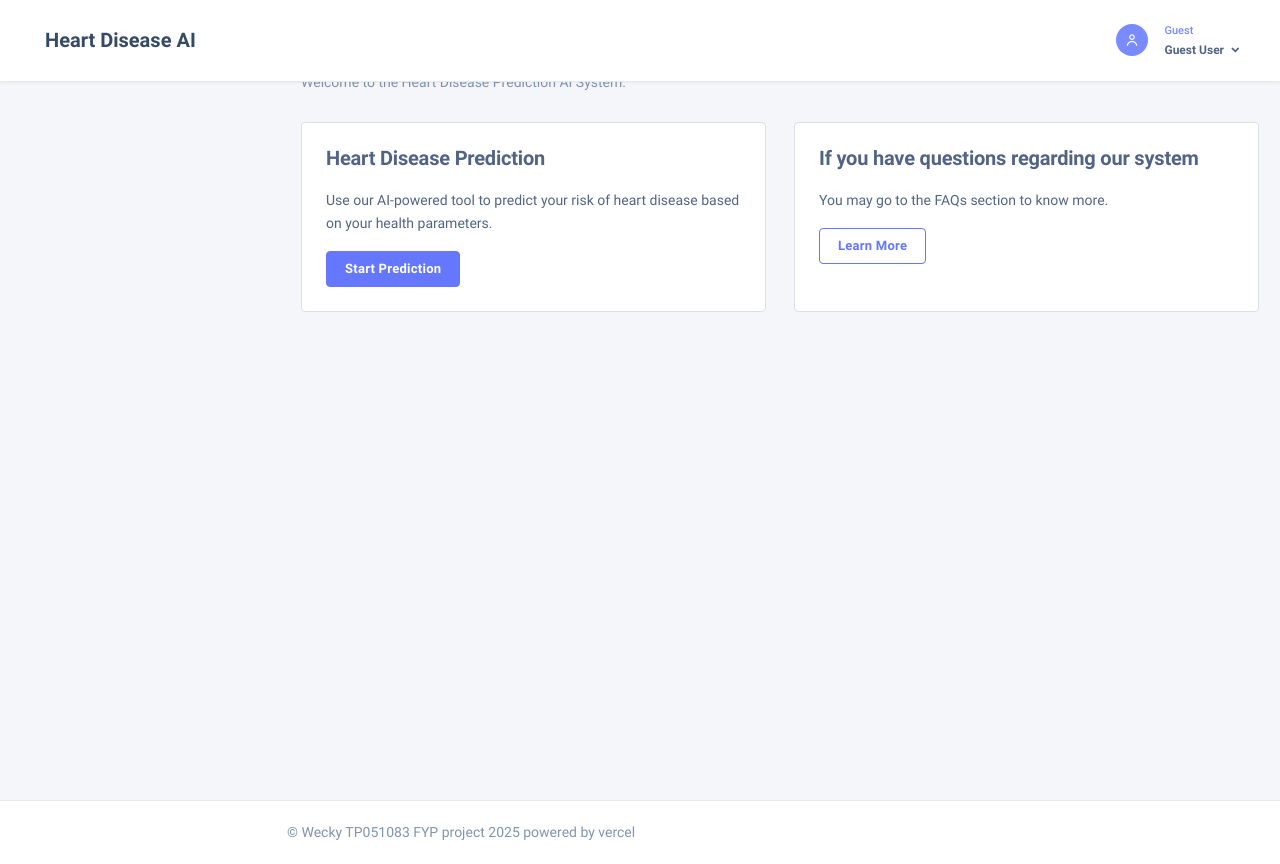
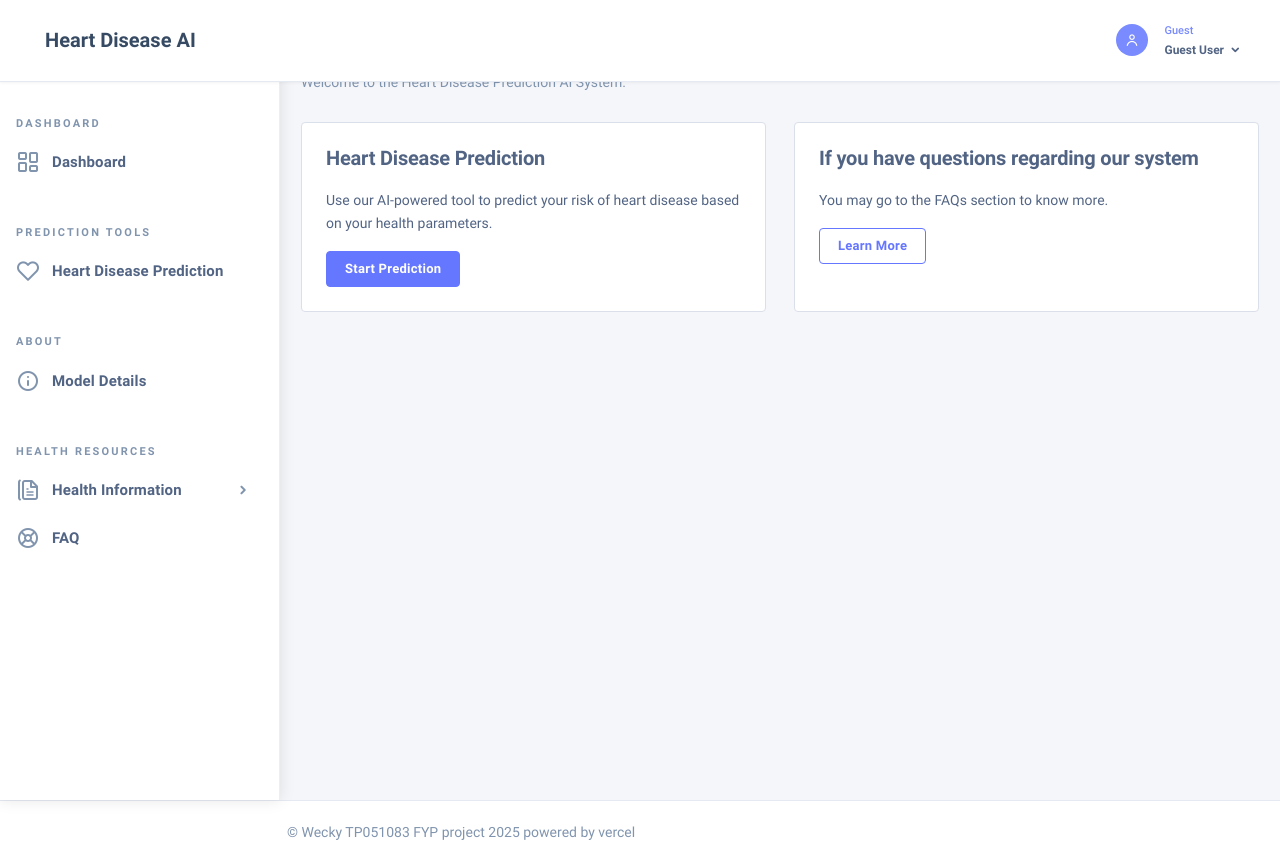
Before and after one commit to Wecky-Ng/Heart-Disease-AI-FYP, a PHP site: page /home.php in a window 1280 px wide. Run offline with PHP 8.4, Linux system fonts and the light colour scheme; some libraries are stand-ins or nearby versions.

Commit message:
update fix sidemenu

```diff
--- a/home.php
+++ b/home.php
@@ -22,10 +22,9 @@ require_once PROJECT_ROOT . '/includes/styles.php';
 
 <body class="nk-body bg-lighter">
     <div class="nk-app-root">
-    <div class="nk-sidebar-overlay" data-target="sidebarMenu">
         <?php require_once PROJECT_ROOT . '/sidemenu.php'; ?>
-        </div>
 
+        <div class="nk-sidebar-overlay" data-target="sidebarMenu"></div>
 
         <div class="nk-main">
             <?php require_once PROJECT_ROOT . '/header.php'; ?>
--- a/sidemenu.php
+++ b/sidemenu.php
@@ -14,7 +14,7 @@ require_once PROJECT_ROOT . '/session.php';
             </a>
         </div>
         <div class="nk-menu-trigger mr-n2">
-            <!-- <a href="#" class="nk-nav-toggle nk-quick-nav-icon d-xl-none" data-target="sidebarMenu"><em class="icon ni ni-arrow-left"></em></a> -->
+            <a href="#" class="nk-nav-toggle nk-quick-nav-icon d-xl-none" data-target="sidebarMenu"><em class="icon ni ni-arrow-left"></em></a>
         </div>
     </div>
     <div class="nk-sidebar-element">
```
